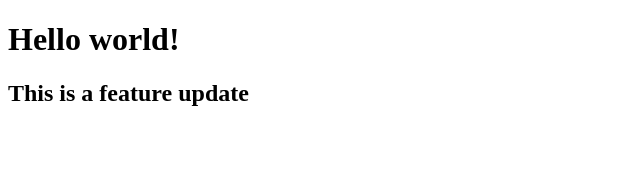
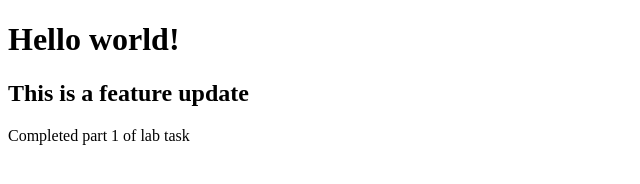
Before and after one commit to emanies46234623-gif/Lab4_Group1, a plain HTML site: page index.html in a window 1280 px wide. Shown: the whole page, without its empty margins (0-640 px from the left). Drawn offline with Linux system fonts and the light colour scheme.

Commit message:
Employee1: Completed part 1 of Lab 4 task

```diff
--- a/index.html
+++ b/index.html
@@ -7,5 +7,7 @@
 
 <h1>Hello world!</h1>
 <h2>This is a feature update</h2>
+<!-- Employee1 -->
+<p>Completed part 1 of lab task</p>
 </body>
 </html>
```
